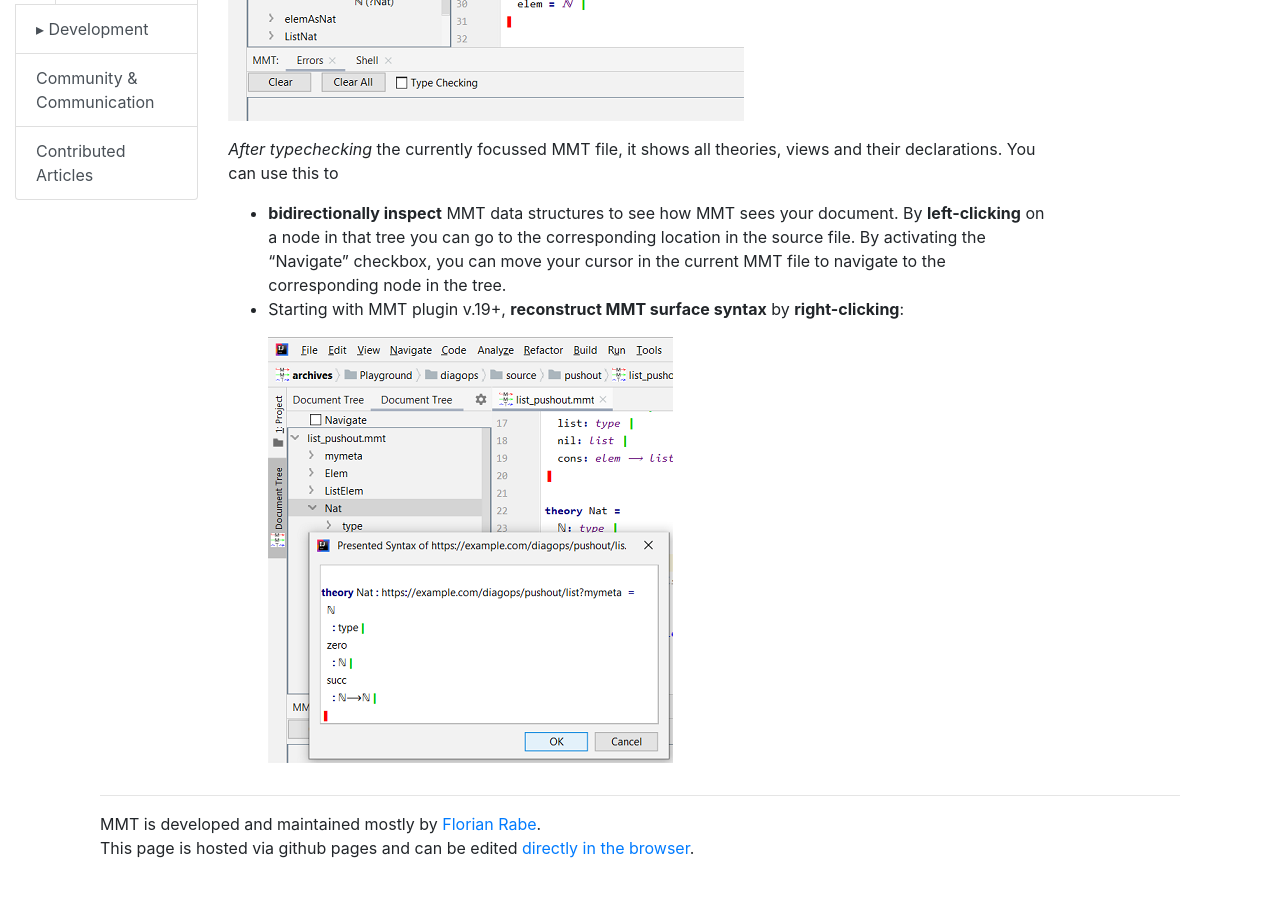
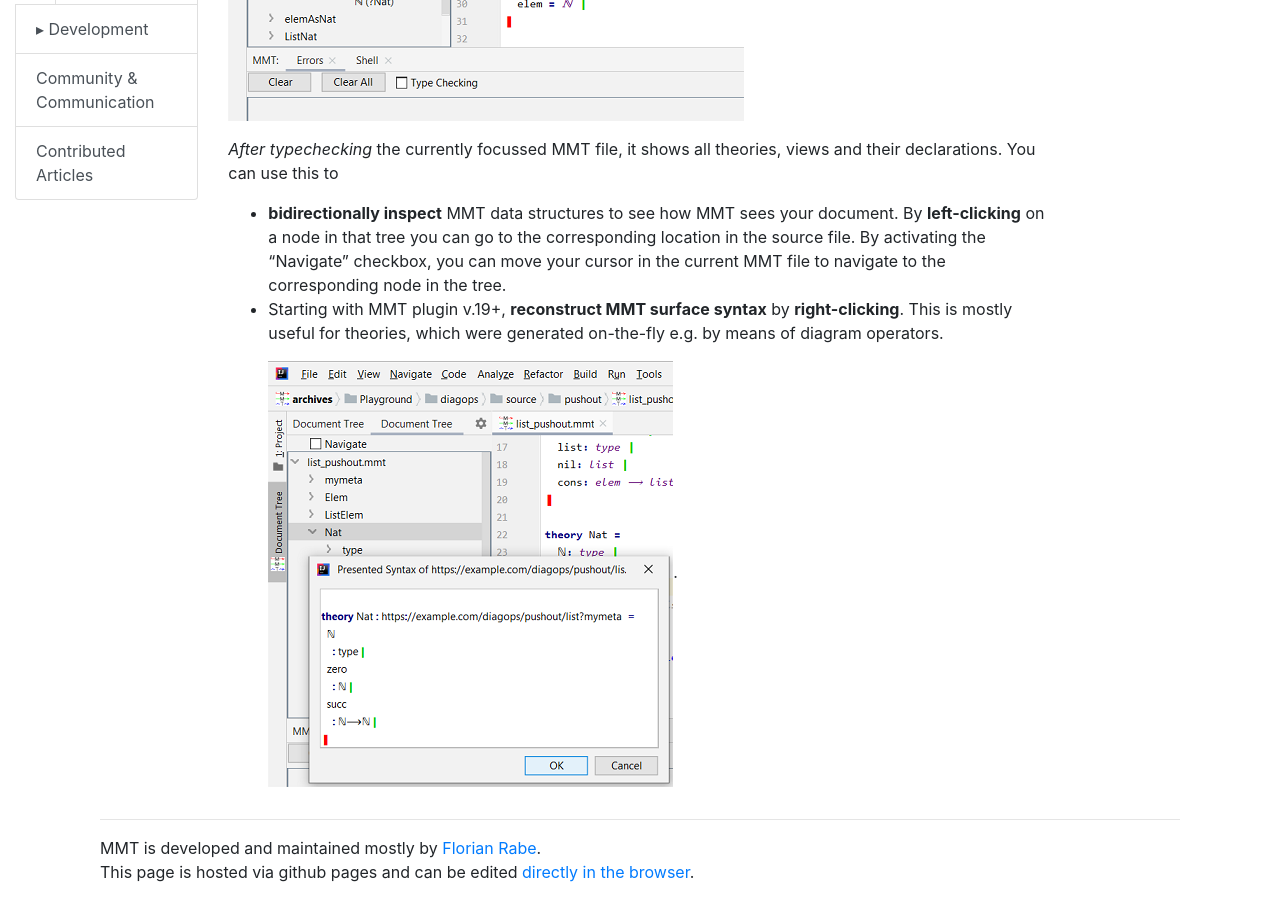
Before and after one commit to UniFormal/uniformal.github.io, a Jekyll site: the page built from doc/applications/intellij/index.md, in a window 1280 px wide and 900 px high, scrolled down 887 px. Built offline with Jekyll 4.4.1, drawn with Linux system fonts in a browser that asks for light colours; before the commit the page ends 1763 px from its top, so only the background shows below that.

Commit message:
Say why we need the right-click pane feature

```diff
--- a/doc/applications/intellij/index.md
+++ b/doc/applications/intellij/index.md
@@ -26,6 +26,6 @@
 *After typechecking* the currently focussed MMT file, it shows all theories, views and their declarations. You can use this to
 
 - **bidirectionally inspect** MMT data structures to see how MMT sees your document. By **left-clicking** on a node in that tree you can go to the corresponding location in the source file. By activating the "Navigate" checkbox, you can move your cursor in the current MMT file to navigate to the corresponding node in the tree.
-- Starting with MMT plugin v.19+, **reconstruct MMT surface syntax** by **right-clicking**:
+- Starting with MMT plugin v.19+, **reconstruct MMT surface syntax** by **right-clicking**. This is mostly useful for theories, which were generated on-the-fly e.g. by means of diagram operators.
 
-    ![Screenshot of the MMT sidekick reconstructing MMT surface syntax](../../../img/intellij-mmt-sidekick-surface-syntax.png)
+    ![Screenshot of the MMT sidekick reconstructing MMT surface syntax](../../../img/intellij-mmt-sidekick-surface-syntax.png).
```
